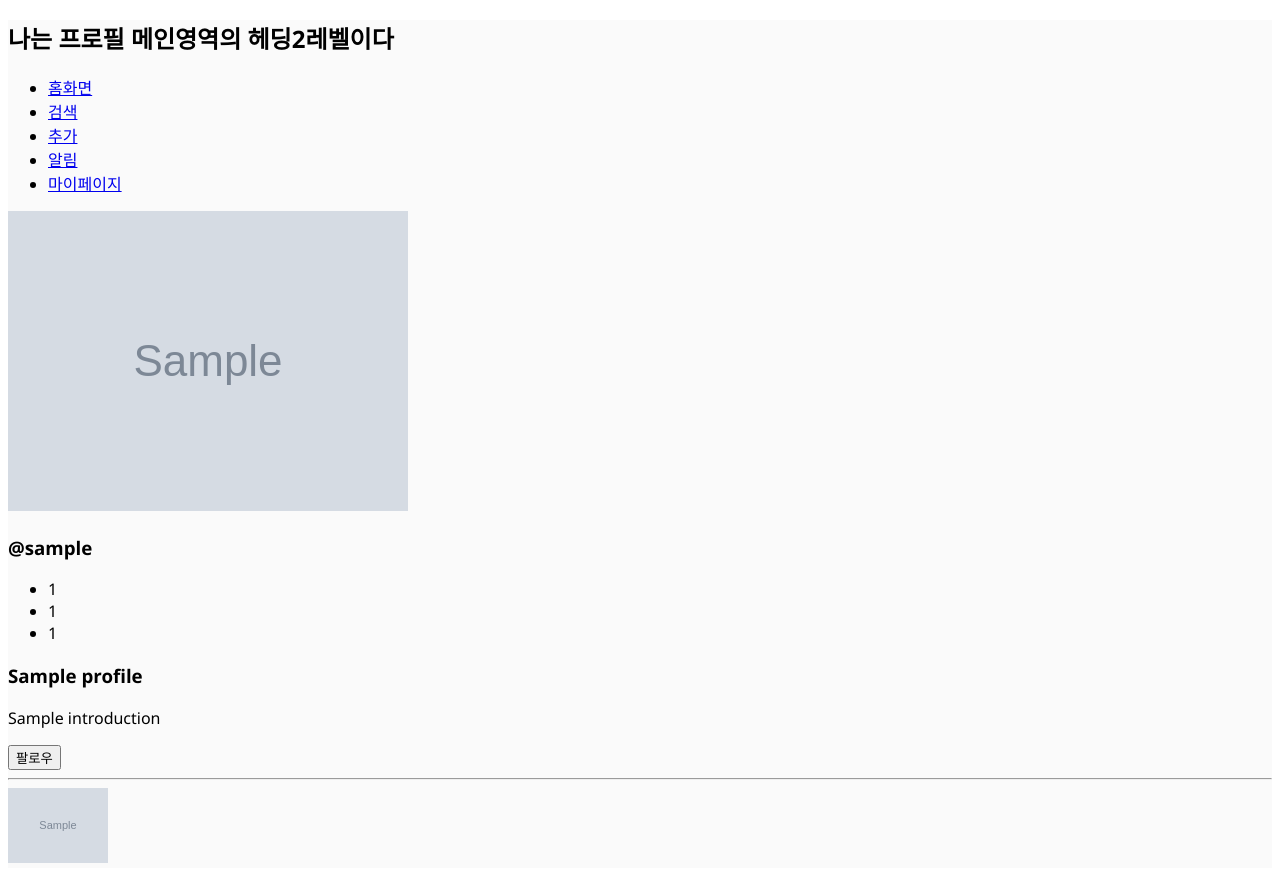
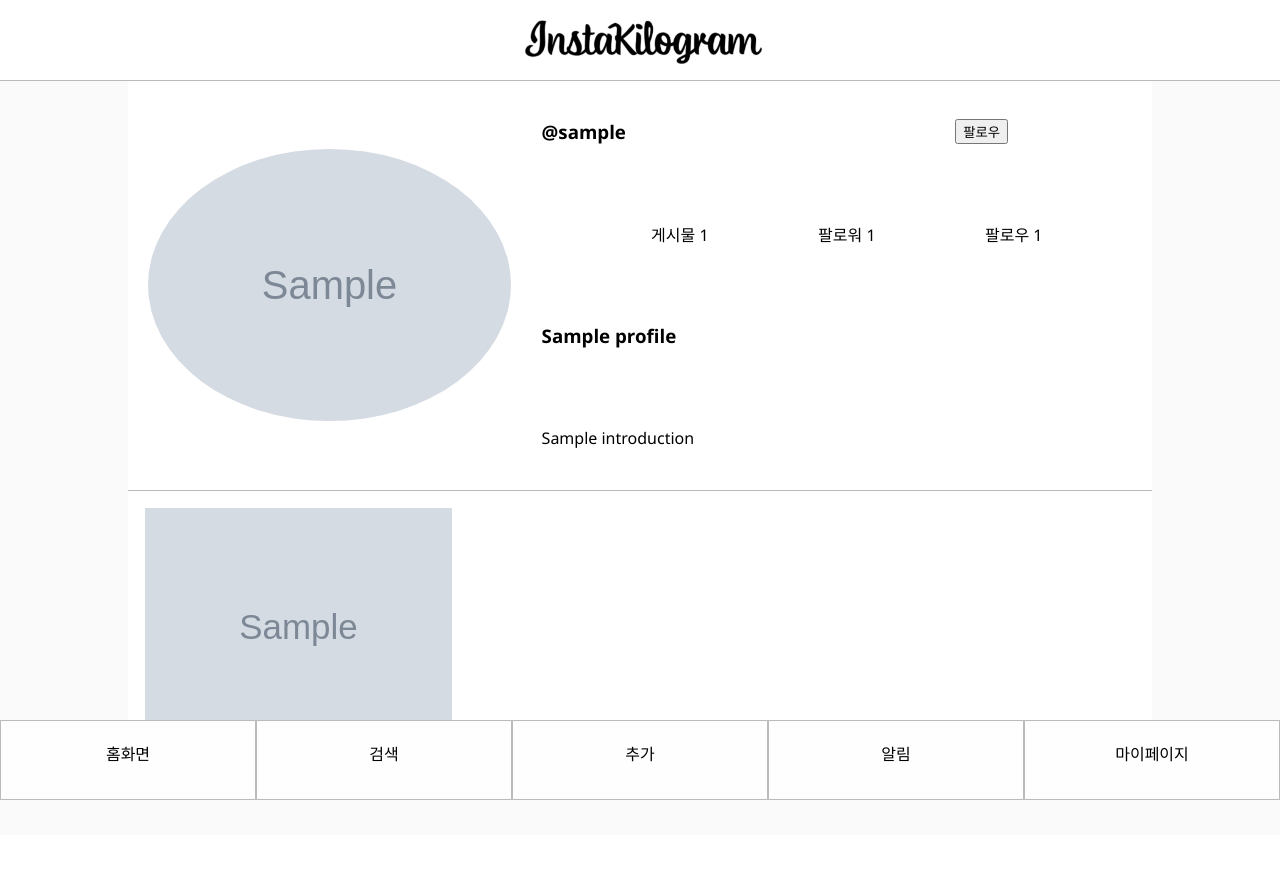
Before and after one commit to hanana1253/instakg, a Django app: template authentication/templates/profile.html in a window 1280 px wide. After the commit the page ends 800 px from the top, so only its background shows below. Run offline with Django 3.2, Linux system fonts and the light colour scheme; the template is opened without the code that fills it: most values are stand-ins (such as "Sample title", 1, 10 or a date in 2020); grey boxes marked "Sample" are stand-in pictures; some web fonts are replaced.

Commit message:
feat: Add styling to profile page

```diff
--- /dev/null
+++ b/authentication/static/css/profile.css
@@ -0,0 +1,54 @@
+.main {
+  background-color: #fff;
+  min-width: 30vw;
+  max-width: 80vw;
+  margin: 0 auto;
+}
+
+.profile {
+  border-bottom: 1px solid #bbb;
+  display: grid;
+  grid-template-rows: repeat(4, 8vw);
+  grid-template-columns: repeat(5, 1fr);
+  grid-column-gap: 10px;
+  align-items: center;
+  grid-template-areas: "img img username username follow-btn" "img img counters counters counters" "img img nickname nickname ." "img img description description .";
+}
+.profile img {
+  width: 90%;
+  height: auto;
+  border-radius: 50%;
+  grid-area: img;
+  justify-self: center;
+  align-self: center;
+}
+.profile .profile-username {
+  grid-area: username;
+  vertical-align: bottom;
+}
+.profile .profile-counters {
+  grid-area: counters;
+  display: flex;
+  justify-content: space-evenly;
+}
+.profile .profile-counters span {
+  font-weight: 550;
+}
+.profile > h3 {
+  grid-area: nickname;
+}
+.profile > p {
+  grid-area: description;
+}
+
+.photo-list {
+  display: grid;
+  grid-template-columns: repeat(3, 1fr);
+}
+.photo-list img {
+  margin: 5%;
+  width: 90%;
+  height: 90%;
+}
+
+/*# sourceMappingURL=profile.css.map */
--- /dev/null
+++ b/authentication/static/sass/profile.scss
@@ -0,0 +1,56 @@
+.main {
+  background-color: #fff;
+  min-width: 30vw;
+  max-width: 80vw;
+  margin: 0 auto;
+
+}
+.profile{
+  border-bottom: 1px solid #bbb;
+  display: grid;
+  grid-template-rows: repeat(4, 8vw);
+  grid-template-columns: repeat(5, 1fr);
+  grid-column-gap: 10px;
+  align-items: center;
+  grid-template-areas:
+    "img img username username follow-btn"
+    "img img counters counters counters"
+    "img img nickname nickname ."
+    "img img description description .";
+  & img {
+    width: 90%;
+    height: auto;
+    border-radius: 50%;
+    grid-area: img;
+    justify-self: center;
+    align-self: center;
+  }
+  & .profile-username {
+    grid-area: username;
+    vertical-align: bottom;
+  }
+  & .profile-counters {
+    grid-area: counters;
+    display: flex;
+    justify-content: space-evenly;
+    & span {
+      font-weight: 550;
+    }
+  }
+  & > h3 {
+    grid-area: nickname;
+  }
+  & > p {
+    grid-area: description;
+  }
+}
+.photo-list {
+  display: grid;
+  grid-template-columns: repeat(3, 1fr);
+  & img {
+    margin: 5%;
+    width: 90%;
+    height: 90%;
+  }
+
+}
--- a/authentication/templates/profile.html
+++ b/authentication/templates/profile.html
@@ -1,16 +1,21 @@
 {% extends 'base.html' %}
+{% load static %}
 {% block head %}
+<link rel="stylesheet" href="{% static 'css/profile.css' %}">
 {% endblock head %}
+{% block header %}
+  <h1 class="logo">InstaKilogram</h1>
+{% endblock header %}
 {% block maincontent %}
-<h2>나는 프로필 메인영역의 헤딩2레벨이다</h2>
 {% include 'navbar.html' %}
 <!-- 프로필 사진 -->
+<div class="profile">
   <img src="{{ profile.profile_img.url }}" alt="프로필사진"/>
-<h3>@{{ profile.user.username }}</h3>
-<ul class="profile_counters">
-  <li class="post-count">{{ profile.posts.all | length }}</li>
-  <li class="followers-count">{{ profile.relationship.followers.all | length }}</li>
-  <li class="following-count">{{ profile.target_relationship.all | length }}</li>
+  <h3 class="profile-username">@{{ profile.user.username }}</h3>
+  <ul class="profile-counters reset-list">
+    <li class="post-count">게시물 <span>{{ profile.posts.all | length }}</span></li>
+    <li class="followers-count">팔로워 <span>{{ profile.relationship.followers.all | length }}</span></li>
+    <li class="following-count">팔로우 <span>{{ profile.target_relationship.all | length }}</span></li>
   </ul>
   <h3>{{ profile.name }}</h3>
   <p>{{ profile.introduction }}</p>
@@ -25,10 +30,10 @@
     {% endif %}
   </form>
   {% endif %}
-<hr/>
-<div class="photo_list">
+</div>
+<div class="photo-list">
   {% for posting in profile.postings.all %}
-  <img src="{{ posting.photo.url }}" alt="사진" width="100px">
+  <img src="{{ posting.photo.url }}" alt="사진" />
   {% endfor %}
 </div>
 <script type="text/javascript">
--- a/posting/static/css/style.css
+++ b/posting/static/css/style.css
@@ -1,11 +1,75 @@
 @import url("http://fonts.cdnfonts.com/css/segoe-ui-4");
 @import url("https://fonts.googleapis.com/css2?family=Roboto&display=swap");
+
 .container {
   background-color: #fafafa;
+  padding: 10vh 0;
 }
 
 body * {
   font-family: "Segoe UI", "Roboto", Helvetica, Arial, sans-serif;
 }
 
+body {
+  margin: 0;
+}
+
+.reset-list {
+  padding-left: 0;
+  list-style-type: none;
+  margin: 0;
+}
+
+a {
+  text-decoration: none;
+  color: inherit;
+  font-weight: 550;
+}
+
+.logo {
+  position: relative;
+  max-width: 300px;
+  height: 10vh;
+  overflow: hidden;
+  margin: 0 auto;
+}
+
+.logo::after {
+  content: "";
+  position: absolute;
+  width: 100%;
+  height: 100%;
+  top: 0;
+  left: 0;
+  background: url(../logo.png) no-repeat center/contain, #fff;
+}
+
+.header {
+  background-color: #fff;
+  height: 10vh;
+  position: fixed;
+  width: 100vw;
+  top: 0;
+  border-bottom: 1px solid #bbb;
+}
+
+.navbar {
+  position: fixed;
+  bottom: 0;
+  left: 0;
+  right: 0;
+  height: 10vh;
+}
+.navbar ul {
+  display: flex;
+  background-color: #fefefe;
+  height: inherit;
+}
+.navbar li {
+  text-align: center;
+  flex: 1 1 0px;
+  border: 1px solid #bbb;
+  padding: 2.5vh 0;
+}
+
 /*# sourceMappingURL=style.css.map */
--- a/posting/static/sass/style.scss
+++ b/posting/static/sass/style.scss
@@ -3,8 +3,63 @@
 
 .container {
   background-color: rgba(250, 250, 250, 1);
+  padding: 10vh 0;
 }
 body * {
   font-family: 'Segoe UI', 'Roboto', Helvetica, Arial, sans-serif;
-
 }
+body {
+  margin: 0;
+}
+.reset-list {
+  padding-left: 0;
+  list-style-type: none;
+  margin: 0;
+}
+a {
+  text-decoration: none;
+  color: inherit;
+  font-weight: 550;
+}
+.logo {
+  position: relative;
+  max-width: 300px;
+  height: 10vh;
+  overflow: hidden;
+  margin: 0 auto;
+}
+.logo::after{
+  content: "";
+  position: absolute;
+  width: 100%;
+  height: 100%;
+  top: 0;
+  left: 0;
+  background: url(../logo.png) no-repeat center/contain, #fff;
+}
+.header {
+  background-color: #fff;
+  height: 10vh;
+  position: fixed;
+  width: 100vw;
+  top: 0;
+  border-bottom: 1px solid #bbb;
+}
+.navbar {
+  position: fixed;
+  bottom: 0;
+  left: 0;
+  right: 0;
+  height: 10vh;
+  & ul {
+    display: flex;
+    background-color: #fefefe;
+    height: inherit;
+  }
+  & li {
+    text-align: center;
+    flex: 1 1 0px;
+    border: 1px solid #bbb;
+    padding: 2.5vh 0;
+  }
+}
```
Also changed, not shown: authentication/templates/protoprofile.html (added, +99 -0 lines), posting/static/css/timeline.css (+0 -75 lines), posting/static/sass/timeline.scss (+2 -67 lines), 3 other files. Lines whose indentation alone changed are shown as unchanged.
